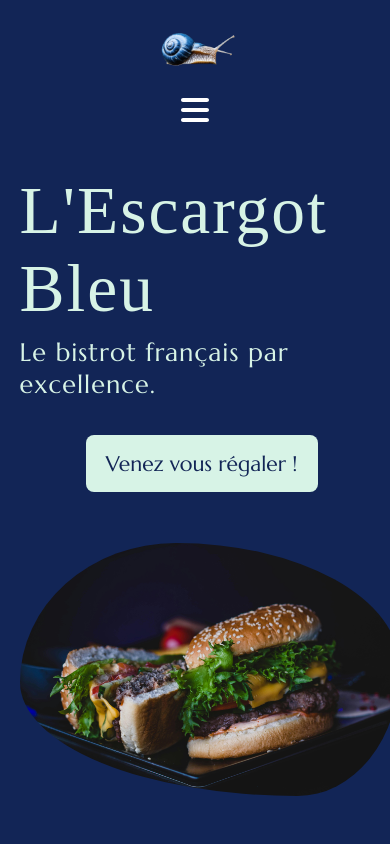
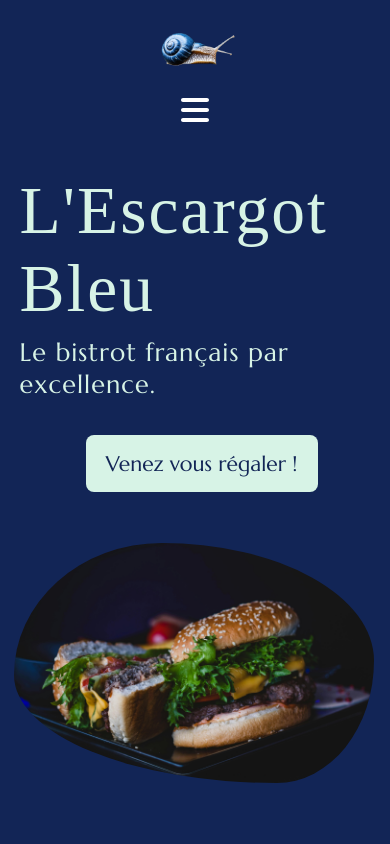
Before and after one commit to Quentinrbd/escargot-bleu, a React (Vite) app: page / in a window 390 px wide. Shown: the top 844 px of the page. Built offline with nearby package versions, Linux system fonts and the light colour scheme; a web font is replaced by a local one.

Commit message:
up responsive

```diff
--- a/src/pages/Accueil/Accueil.scss
+++ b/src/pages/Accueil/Accueil.scss
@@ -122,8 +122,8 @@
 /* Extra small devices (phones, 600px and down) */
 @media only screen and (max-width: 600px) {
     #home {
-        width: 380px;
-        left: 5%;
+        width: 360px;
+        left: 3.5%;
         top:58%;
     }
 
```
